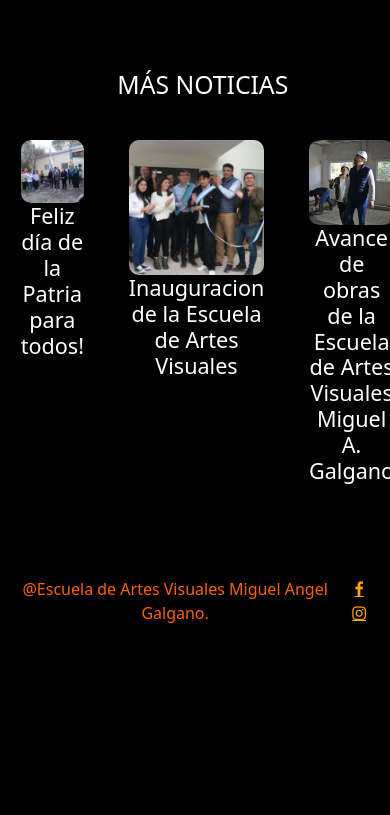
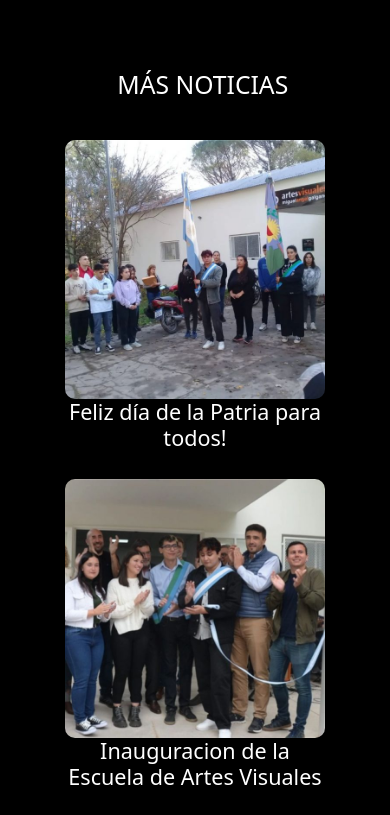
Before and after one commit to jltobal/TP4_Interfaces_2023_TUDAI_OLV, a plain HTML site: page noticia01.html in a window 390 px wide. Shown: the part 1180-1995 px from the top of the page. Before the commit the page ends 1821 px from the top, so only its background shows below. Drawn offline with nearby package versions, Linux system fonts and the light colour scheme.

Commit message:
fix de noticias

```diff
--- a/styles/home2.css
+++ b/styles/home2.css
@@ -29,6 +29,14 @@ ul.nav a {
 .centrador_noticias,
 #noticia_body {
     width: 64%;
+}
+
+.centrador_noticias{
+    width: 90%;
+}
+
+.noticias_div{
+    width: 100%
 }
 
 .noticia01_h3 {
@@ -169,6 +177,10 @@ ul.nav a {
     .noticia {
         max-width: 80%;
         margin-left: 10%;
+    }
+
+    .centrador_noticias{
+        flex-direction: column;
     }
 }
 
```
